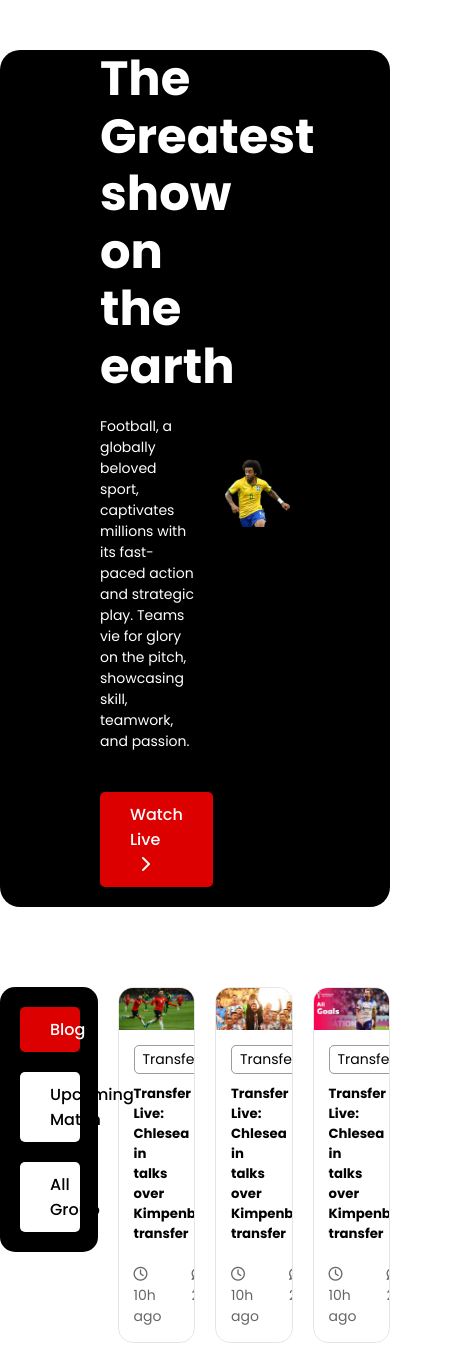
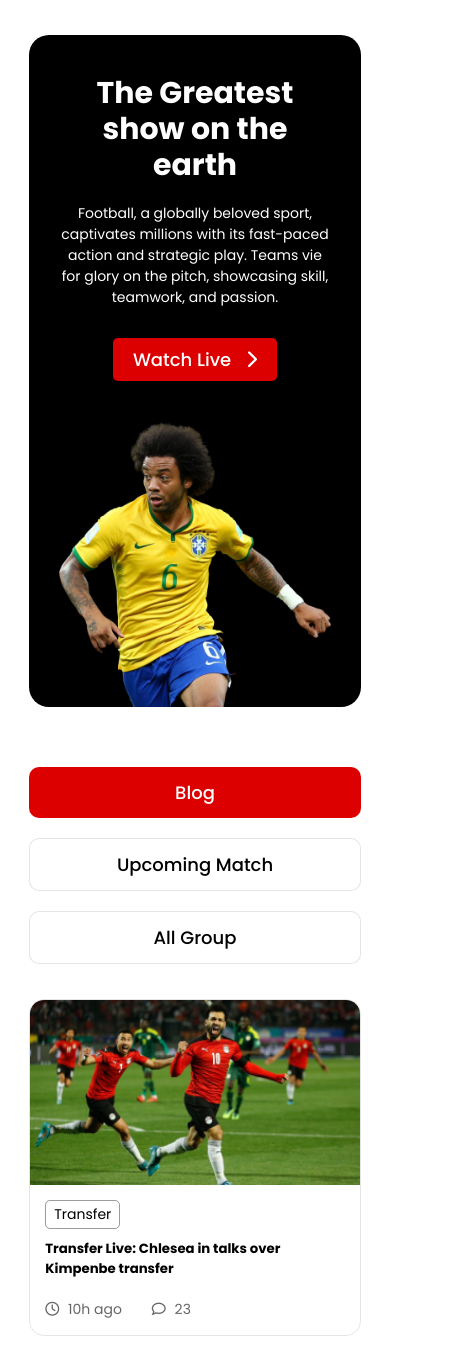
Before and after one commit to imshimulhossain/world-cup, a plain HTML site: page index.html in a window 390 px wide. Shown: the top 1346 px of the page, 459 px wide, since content can reach past the window. Drawn offline with Linux system fonts and the light colour scheme.

Commit message:
Design completed with responsiveness

```diff
--- a/index.html
+++ b/index.html
@@ -40,6 +40,7 @@
         <section class="blog-area mb-100">
             <div class="container">
                 <div class="row">
+
                     <aside class="navigation">
                         <ul class="menu-list">
                             <li class="menu-item"><a href="index.html" class="btn btn-primary aside-menu-btn">Blog</a>
@@ -51,6 +52,7 @@
                             </li>
                         </ul>
                     </aside>
+
                     <article class="blogs">
                         <div class="article-grid-container">
 
@@ -158,7 +160,7 @@
                                     </div>
                                 </div>
                             </div>
-                            <div class="blog">
+                            <div class="blog hidden">
                                 <div class="blog-thumbnail">
                                     <img src="img/blog-9.jpg" alt="Blog Image" class="blog-image">
                                 </div>
@@ -172,9 +174,13 @@
                                 </div>
                             </div>
 
-
+                        </div>
+                        <div class="view-more">
+                            <a href="#" class="btn btn-primary btn-view-more">View More<span
+                                    class="fa-solid fa-chevron-right"></span></a>
                         </div>
                     </article>
+
                 </div>
             </div>
         </section>
--- a/style.css
+++ b/style.css
@@ -45,6 +45,7 @@ p {
 }
 
 .container {
+    width: 85%;
     max-width: 1140px;
     margin: 0 auto;
 }
@@ -54,7 +55,6 @@ p {
     border-radius: 5px;
     padding: 10px 30px;
     font-weight: 500;
-    margin-bottom: 20px;
 }
 
 .btn-primary {
@@ -140,9 +140,8 @@ p {
 }
 
 .menu-list {
-    display: flex;
-    flex-direction: column;
-    justify-content: center;
+    display: grid;
+    grid-template-columns: repeat(1, 1fr);
     gap: 20px;
 }
 
@@ -205,6 +204,10 @@ p {
 
 .blog-interaction p span {
     margin-right: 5px;
+}
+
+.view-more {
+    display: none;
 }
 
 /* ======== Match Area ========*/
@@ -277,4 +280,193 @@ p {
 }
 
 
+/* ========= Media Queries ========= */
+
+/* Medium devices (tablets, less than 992px) */
+@media only screen and (max-width: 991.98px) {
+
+    /* ---- common styles ---- */
+    .btn {
+        font-size: 11px;
+        padding: 8px 20px;
+    }
+
+    .btn span {
+        margin-left: 5px;
+    }
+
+    .btn-secondary {
+        border: 0.5px solid rgba(0, 0, 0, 0.1);
+    }
+
+    /* ---- Hero Area ---- */
+    .hero-area {
+        margin-bottom: 60px;
+    }
+
+    .hero-area .row {
+        gap: 10px;
+    }
+
+    .hero-info {
+        padding-left: 50px;
+    }
+
+    .hero-title {
+        font-size: 30px;
+        margin-bottom: 10px;
+    }
+
+    .hero-description {
+        font-size: 11px;
+        margin-bottom: 20px;
+    }
+
+    .hero-banner {
+        padding-top: 20px;
+        padding-right: 15px;
+    }
+
+    /* ---- Blog Area ---- */
+    .blog-area,
+    .match-area {
+        margin-bottom: 60px;
+    }
+
+    .blog-area .row,
+    .match-area .row {
+        flex-direction: column;
+    }
+
+    .navigation {
+        width: 100%;
+        padding: 0;
+        background-color: transparent;
+    }
+
+    .menu-list {
+        grid-template-columns: repeat(3, 1fr);
+    }
+
+    .aside-menu-btn {
+        padding-top: 12px;
+        padding-bottom: 12px;
+        border-radius: 10px;
+        font-size: 13px;
+    }
+
+    .blogs,
+    .match-cards {
+        width: 100%;
+    }
+
+    .article-grid-container,
+    .card-grid {
+        grid-template-columns: repeat(2, 1fr);
+    }
+
+    .hidden {
+        display: none;
+    }
+
+    .view-more {
+        display: flex;
+        justify-content: center;
+    }
+
+    .btn-view-more {
+        margin-top: 50px;
+    }
+
+    /* ---- Footer Area ---- */
+    .footer-area {
+        padding: 45px 0;
+    }
+
+    .site-title {
+        margin-bottom: 30px;
+    }
+
+    .footer-navigation {
+        flex-wrap: wrap;
+    }
+}
+
+@media only screen and (max-width: 767.98px) {
+
+    /* ---- common styles ---- */
+    .btn {
+        font-size: 18px;
+    }
+
+    .btn span {
+        margin-left: 10px;
+    }
+
+    /* ---- Hero Area ---- */
+    .hero-area {
+        margin-top: 35px;
+    }
+
+    .hero-area .row {
+        flex-direction: column;
+    }
+
+    .hero-info {
+        text-align: center;
+        padding: 30px;
+        padding-top: 40px;
+    }
+
+    .hero-info,
+    .hero-banner {
+        width: 100%;
+    }
+
+    .hero-banner {
+        width: 100%;
+        padding-top: 0;
+        padding-left: 30px;
+        padding-right: 30px;
+    }
+
+    .hero-title {
+        margin-bottom: 20px;
+    }
+
+    .hero-description {
+        font-size: 14px;
+        margin-bottom: 30px;
+    }
+
+    /* ---- Blog Area ---- */
+    .navigation {
+        margin-bottom: 15px;
+    }
+
+    .menu-list {
+        grid-template-columns: repeat(1, 1fr);
+    }
+
+    .article-grid-container,
+    .card-grid {
+        grid-template-columns: repeat(1, 1fr);
+    }
+
+    /* ---- Match Area ---- */
+    .team-flag {
+        width: 100px;
+    }
+
+    /* ---- Footer Area ---- */
+    .footer-navigation {
+        display: grid;
+        grid-template-columns: repeat(2, 1fr);
+    }
+
+    .footer-menu-item {
+        text-align: left;
+    }
+}
+
 /* ========== End ========== */
```
